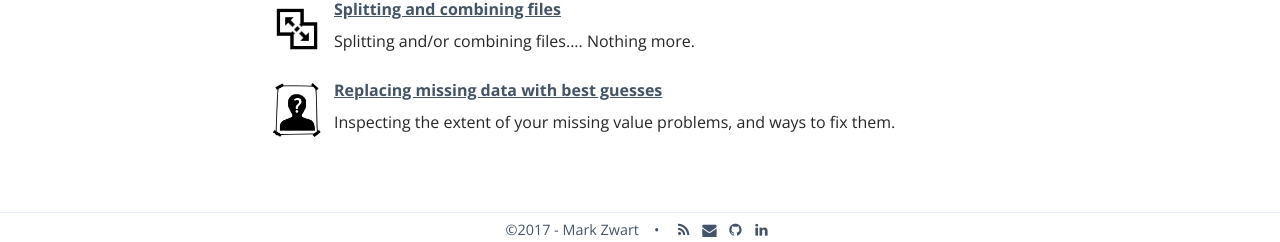
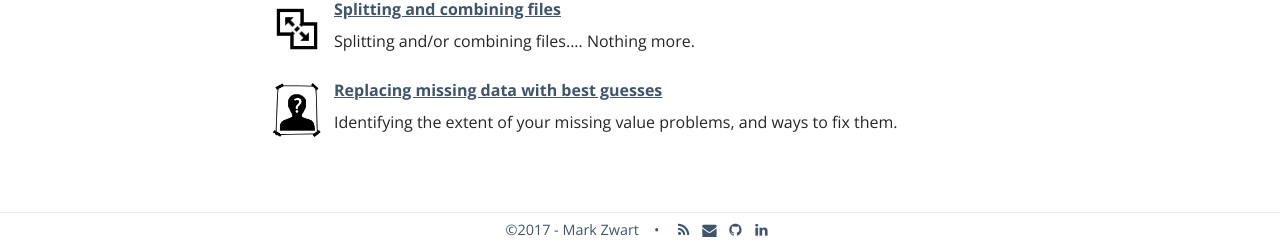
Before and after one commit to mark-me/mark-me.github.io, a Jekyll site: the page built from _pages/02-tutorials.md, in a window 1280 px wide. Shown: the part 655-897 px from the top of the page. Built offline with Jekyll 4.4.1, drawn with Linux system fonts in a browser that asks for light colours; nearby versions of some CDN libraries; comment, search, counter and statistics services are not loaded.

Commit message:
Update tutorial-index.yml

```diff
--- a/_data/tutorial-index.yml
+++ b/_data/tutorial-index.yml
@@ -31,4 +31,4 @@
 - title: Replacing missing data with best guesses
   url: /impute-missings/
   image: /_pages/tutorials/impute-missings/impute-missings.png
-  description: Inspecting the extent of your missing value problems, and ways to fix them.
+  description: Identifying the extent of your missing value problems, and ways to fix them.
```
